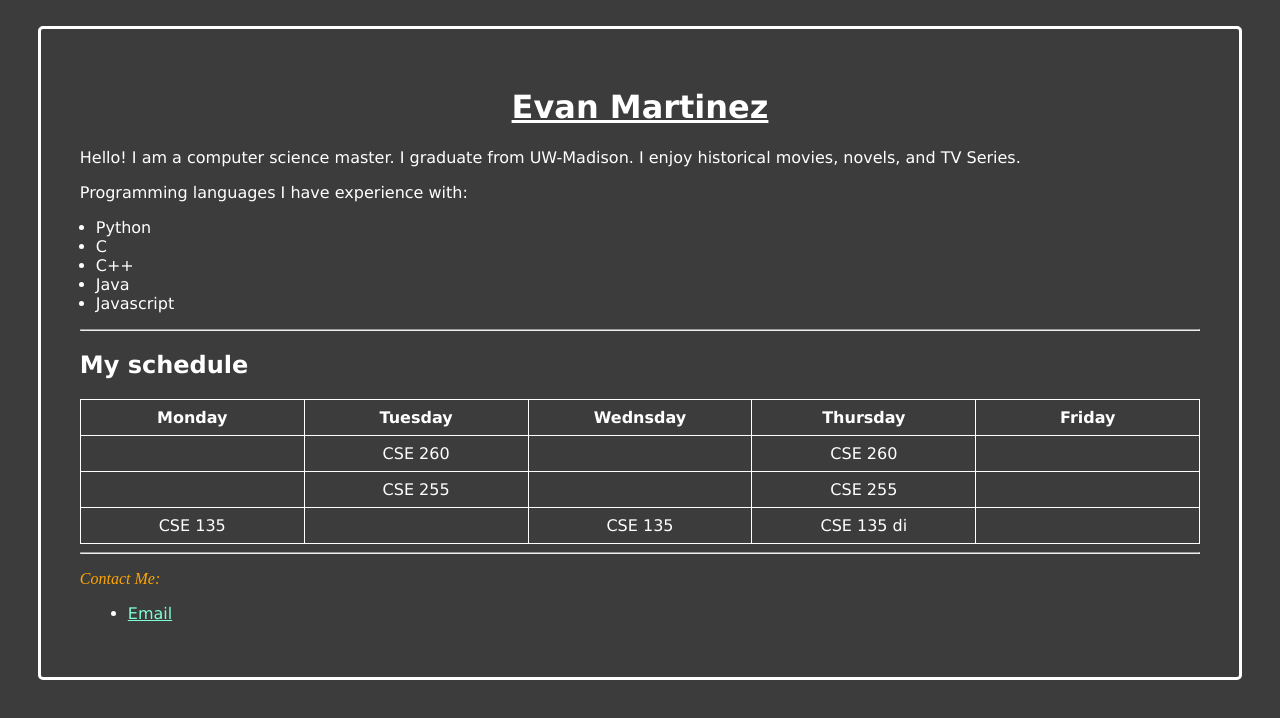
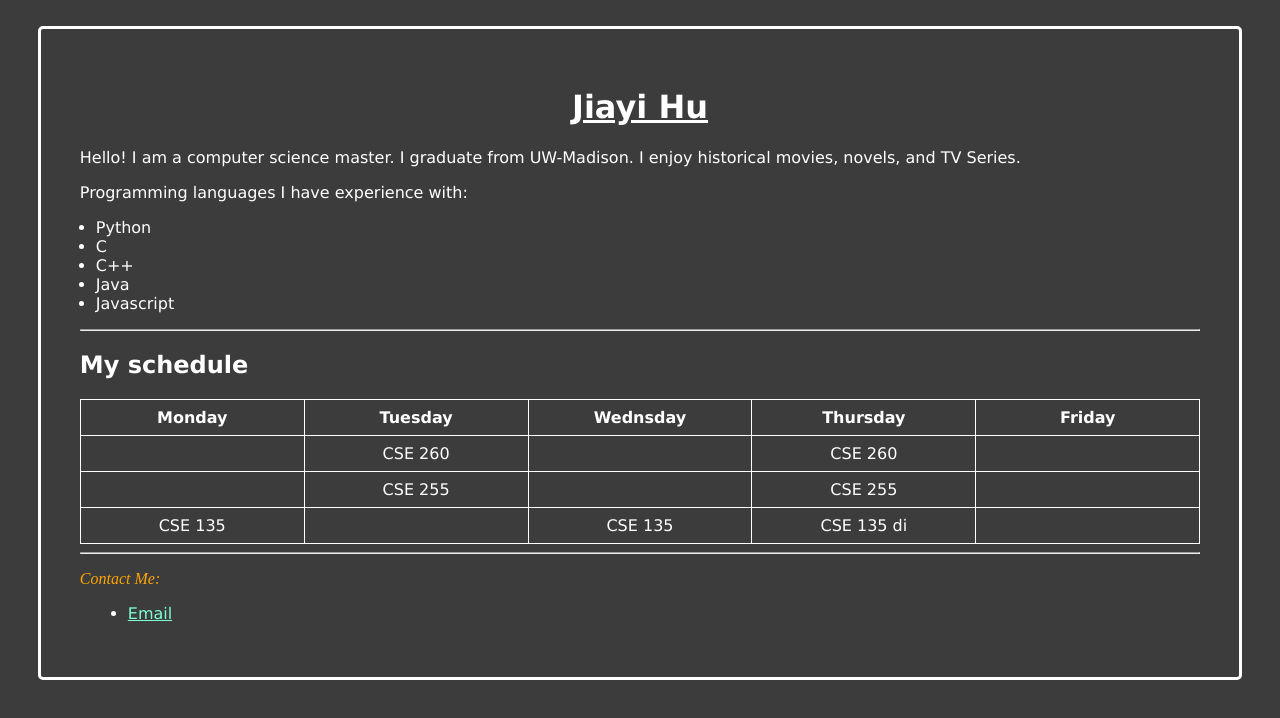
Before and after one commit to Evan-PM/CSE-135-team-site, a plain HTML site: page members/jiayi.html in a window 1280 px wide. Drawn offline with Linux system fonts and the light colour scheme.

Commit message:
Update jiayi.html

```diff
--- a/members/jiayi.html
+++ b/members/jiayi.html
@@ -10,7 +10,7 @@
 
 <body class="border_container">
 
-	<h1 class="center"><u>Evan Martinez</u></h1>
+	<h1 class="center"><u>Jiayi Hu</u></h1>
 
 	<p>Hello! I am a computer science master. I graduate from UW-Madison. I enjoy historical movies, novels, and TV Series.</p>
 	<p>Programming languages I have experience with:</p>
```
